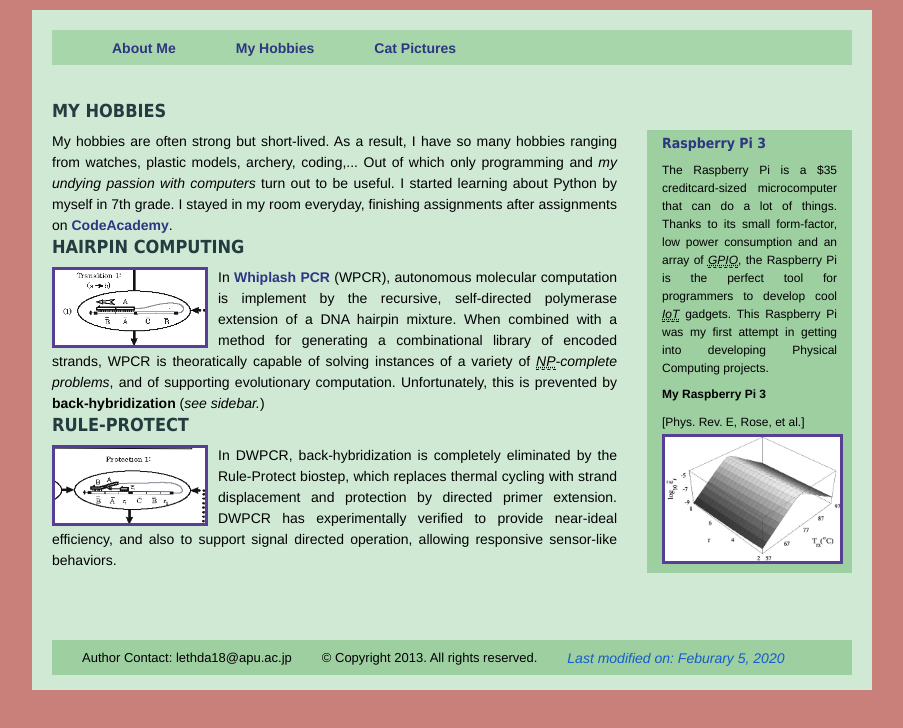
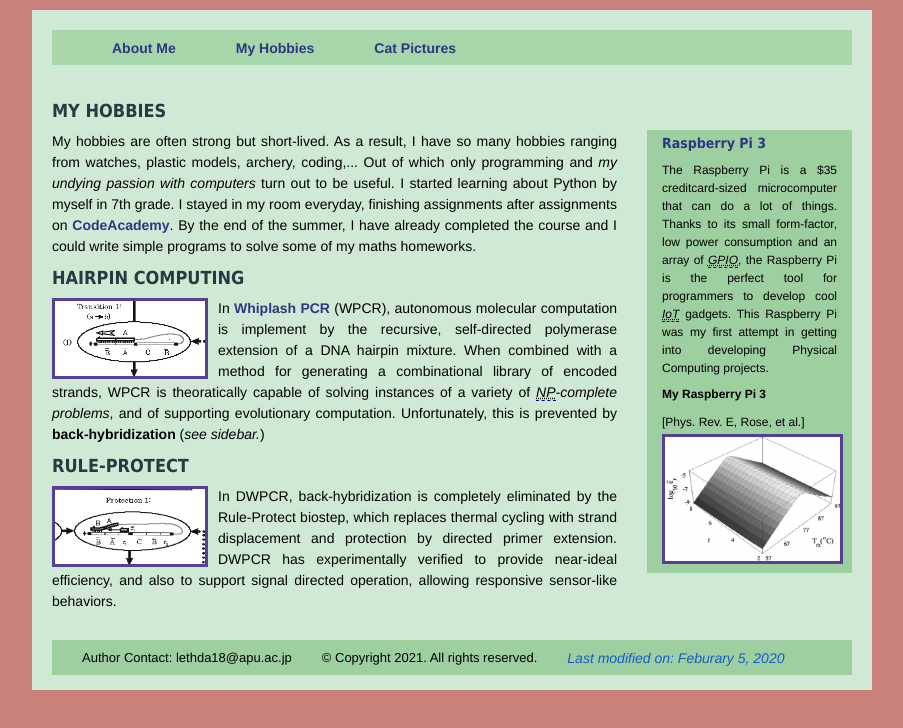
Before and after one commit to damtung2000/About-me, a plain HTML site: page hobby.html in a window 1280 px wide. Shown: the whole page, without its empty margins (188-1091 px from the left). Drawn offline with Linux system fonts and the light colour scheme.

Commit message:
p padding bottom

```diff
--- a/hobby.html
+++ b/hobby.html
@@ -45,7 +45,7 @@
                         ranging from watches, plastic models, archery, coding,... Out of which only programming and
                         <em>my undying passion with computers</em> turn out to be useful. I started learning
                         about Python by myself in 7th grade. I stayed in my room everyday, finishing assignments
-                        after assignments on <a href="https://www.codecademy.com/" target="_blank" rel="noreferrer noopener">CodeAcademy</a>.
+                        after assignments on <a href="https://www.codecademy.com/" target="_blank" rel="noreferrer noopener">CodeAcademy</a>. By the end of the summer, I have already completed the course and I could write simple programs to solve some of my maths homeworks.
                     </p>
                     <section class="project">
                         <h2 id="kanji"> Hairpin Computing</h2>
@@ -95,7 +95,7 @@
                 <footer role="contentinfo">
                     <ul id="ft">
                         <li><address> Author Contact: <a hrf="mailto:lethda18@apu.ac.jp">lethda18@apu.ac.jp</a></address></li>
-                        <li id="cp"><small>&copy; Copyright 2013. All rights reserved.</small></li>
+                        <li id="cp"><small>&copy; Copyright 2021. All rights reserved.</small></li>
 
                         <li id="ts">Last modified on: <time datetime="2020-02-05T19:30:00" pubdate="pubdate">
                             Feburary 5, 2020</time></li>
--- a/styles/box-styling.css
+++ b/styles/box-styling.css
@@ -80,6 +80,10 @@ p {
     padding-top: 10px;
 }
 
+article p {
+    padding-bottom: 10px;
+}
+
 div#sidebar {
     height: auto;
     width: 175px;
```
